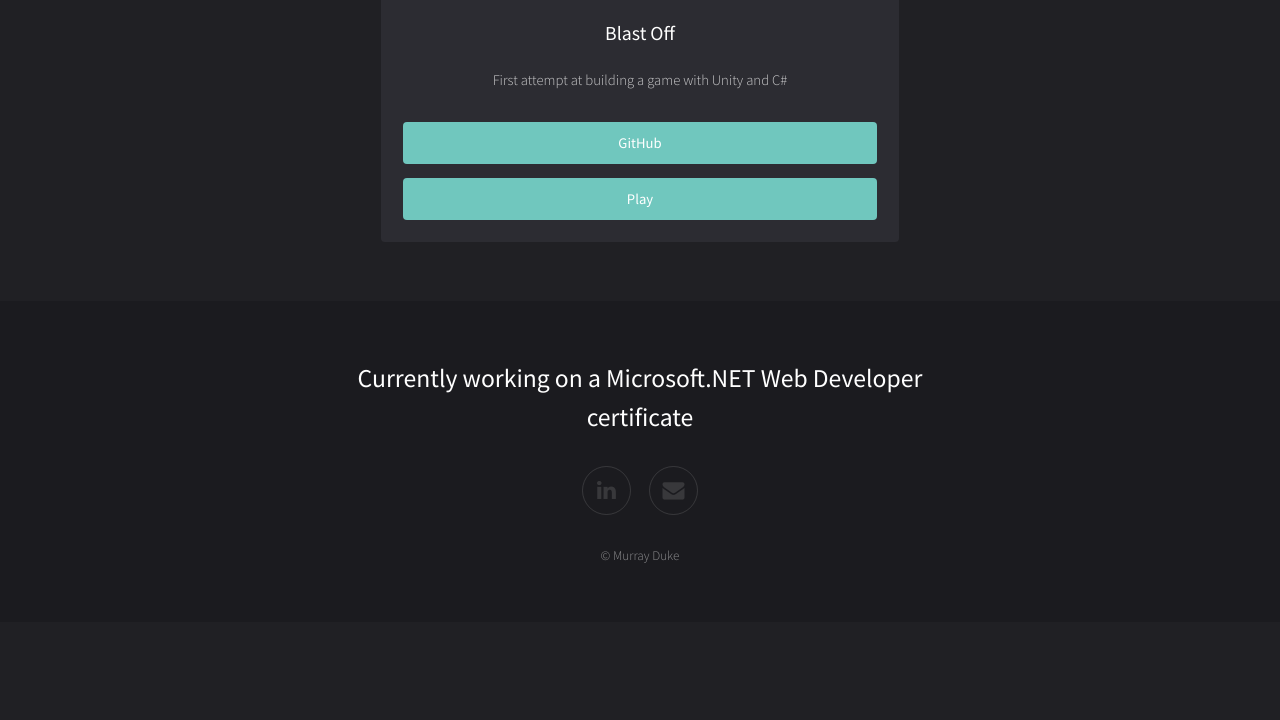
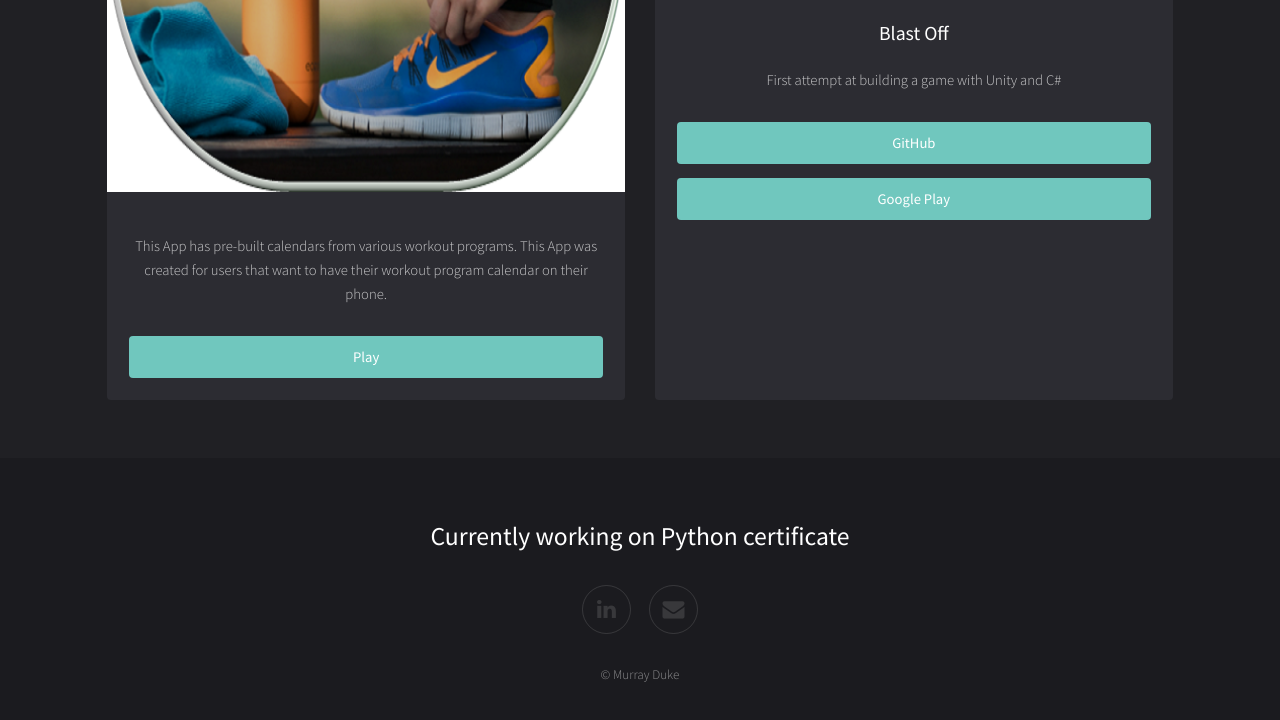
Before and after one commit to Mav24/Mav24.github.io, a plain HTML site: page index.html in a window 1280 px wide. Shown: the part 1730-2450 px from the top of the page. Before the commit the page ends 2352 px from the top, so only its background shows below. Drawn offline with Linux system fonts and the light colour scheme.

Commit message:
Add new App info

```diff
--- a/index.html
+++ b/index.html
@@ -18,7 +18,8 @@
 						<header>
 							<h1>Murray Duke</h1>
 							<p>Passionate Gamer and developer in<br />
-							C#.NET, VB.NET, ASP.NET, ADO.NET and many more languages</p>
+							C#.NET, VB.NET, ASP.NET, ADO.NET and many more languages<br />
+						    Finished my Microsoft.NET Web Developer certificate</p>
 						</header>
 						<a href="#main" class="more">Learn More</a>
 					</div>
@@ -53,6 +54,15 @@
 									<a href="https://play.google.com/store/apps/details?id=com.MyBookShelf&hl=en" target="_blank" class="button fit">Google Play</a>
 								</div>
 							</div>
+							<div class="box">
+									<a href="#" target="_blank" class="image fit"><img src="images/MyWorkouts.png" alt="My Workout Image" /></a>
+									<div class="inner">
+										<h3 My Workouts></h3>
+										<p>This App has pre-built calendars from various workout programs.
+											This App was created for users that want to have their workout program calendar on their phone.</p>
+											<a href="#" target="_blank" class="button fit">Play</a>
+									</div>
+								</div>
 
 							<div class="box">
 								<a href="http://www.sfosquad.com/BlastOff" target="_blank" class="image fit"><img src="images/BlastOff.PNG" alt="BlastOff Game Image" /></a>
@@ -60,9 +70,10 @@
 									<h3>Blast Off</h3>
 									<p>First attempt at building a game with Unity and C#</p>
 									<a href="https://github.com/Mav24/3_Project_Boost" target="_blank" class="button fit">GitHub</a>
-									<a href="http://www.sfosquad.com/BlastOff" target="_blank" class="button fit">Play</a>
+									<a href="http://www.sfosquad.com/BlastOff" target="_blank" class="button fit">Google Play</a>
 								</div>
 							</div>
+
 						</div>
 
 					</div>
@@ -71,7 +82,7 @@
 			<!-- Footer -->
 				<footer id="footer">
 					<div class="inner">
-						<h2>Currently working on a Microsoft.NET Web Developer certificate </h2>
+						<h2>Currently working on Python certificate </h2>
 						<p></p>
 
 						<ul class="icons">
```
Also changed, not shown: images/MyWorkouts.png (added).
